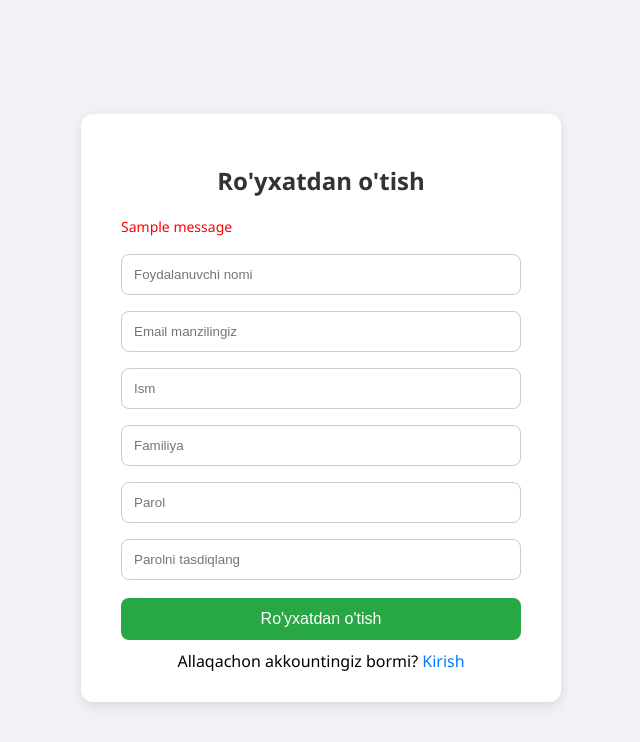
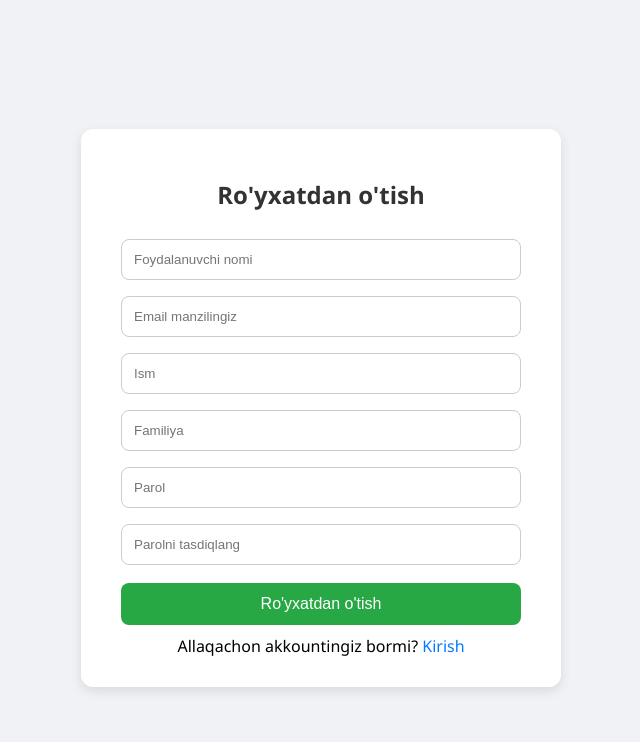
Before and after one commit to turdalihasanboyev/e-shop, a Django app: page /register/ in a window 1280 px wide. Shown: the top 742 px of the page, without its empty margins (319-959 px from the left). Run offline with Django 5.2, Linux system fonts and the light colour scheme; tables that the repository leaves empty hold one stand-in row (values such as "Sample post"); one stand-in notice (Sample message) is shown.

Commit message:
`Removed unused imports and messages from views and templates, simplified user creation in register_view.`

```diff
--- a/apps/account/views.py
+++ b/apps/account/views.py
@@ -1,20 +1,13 @@
 from django.shortcuts import render, redirect
 
-from django.contrib.auth import get_user_model
-
-from django.contrib import messages
-
+from django.contrib.auth.models import User
 from django.contrib.auth import logout, login, authenticate
-
 from django.contrib.auth.decorators import login_required
-
-User = get_user_model()
 
 
 @login_required
 def logout_view(request):
     logout(request)
-    messages.success(request, "Foydalanuvchi tizimdan muvaffaqiyatli chiqdi!")
     return redirect('home')
 
 def register_view(request):
@@ -27,22 +20,11 @@ def register_view(request):
         confirm_password = request.POST.get('confirm_password')
 
         if password != confirm_password:
-            messages.error(request, "Parollar bir xil emas!")
+            return redirect('register')
+        if User.objects.filter(username=username).exists():
             return redirect('register')
 
-        if User.objects.filter(username=username).exists():
-            messages.error(request, "Username allaqachon mavjud!")
-            return redirect('register')
-
-        user = User.objects.create_user(
-            username=username,
-            email=email,
-            first_name=first_name,
-            last_name=last_name,
-            password=password,
-        )
-        user.save()
-        messages.success(request, "Foydalanuchi muvaffaqiyatli ro'yhatdan o'tdi")
+        user = User.objects.create_user(username=username, email=email, first_name=first_name, last_name=last_name, password=password)
         login(request, user)
         return redirect('home')
 
@@ -52,15 +34,12 @@ def login_view(request):
     if request.method == "POST":
         username = request.POST.get('username')
         password = request.POST.get('password')
-
         user = authenticate(request, username=username, password=password)
 
         if user is not None:
             login(request, user)
-            messages.success(request, "Foydalanuvchi muvaffaqiyatli tizimga kirdi!")
             return redirect('home')
         else:
-            messages.error(request, "Parol yoki username xato!")
             return redirect('login')
 
     return render(request, 'login.html')
--- a/templates/register.html
+++ b/templates/register.html
@@ -67,11 +67,6 @@
             text-decoration: none;
         }
 
-        .messages {
-            margin-bottom: 10px;
-            color: red;
-            font-size: 14px;
-        }
     </style>
 </head>
 
@@ -79,9 +74,6 @@
     <form method="post" class="form-box">
         {% csrf_token %}
         <h2>Ro'yxatdan o'tish</h2>
-        {% for message in messages %}
-        <div class="messages">{{ message }}</div>
-        {% endfor %}
         <input type="text" name="username" placeholder="Foydalanuvchi nomi" required>
         <input type="email" name="email" placeholder="Email manzilingiz" required>
         <input type="text" name="first_name" placeholder="Ism" required>
```
Also changed, not shown: templates/login.html (+0 -8 lines).
